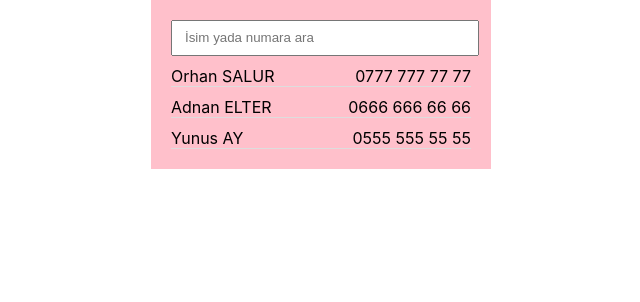
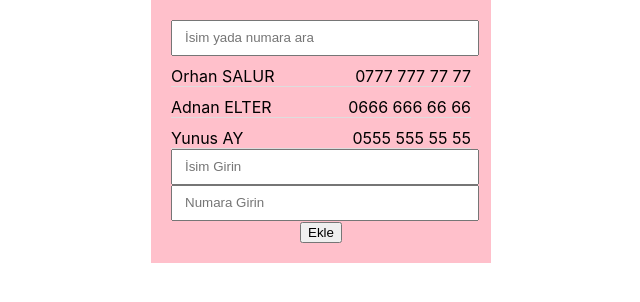
Before and after one commit to salurs/phone-book, a React (Create React App) app: page / in a window 1280 px wide. Shown: the top 302 px of the page, without its empty margins (319-959 px from the left). Built offline with nearby package versions, Linux system fonts and the light colour scheme.

Commit message:
form component

```diff
--- a/src/App.css
+++ b/src/App.css
@@ -1,5 +1,9 @@
 .App {
   text-align: center;
+  width: 300px;
+  margin: 0 auto;
+  padding: 20px;
+  background: pink;
 }
 
 .App-logo {
--- a/src/components/App.js
+++ b/src/components/App.js
@@ -1,4 +1,5 @@
 import React, { Component } from "react";
+import "../App.css";
 import Contacts from "./contacts";
 
 class App extends Component {
--- a/src/components/contacts.js
+++ b/src/components/contacts.js
@@ -1,5 +1,6 @@
 import React, { Component } from "react";
 import List from "./list";
+import Form from "./form";
 
 class Contacts extends Component {
   state = {};
@@ -7,6 +8,7 @@ class Contacts extends Component {
     return (
       <div>
         <List />
+        <Form />
       </div>
     );
   }
--- a/src/components/form.js
+++ b/src/components/form.js
@@ -3,7 +3,16 @@ import React, { Component } from "react";
 class Form extends Component {
   state = {};
   render() {
-    return <div />;
+    return (
+      <div>
+        <form>
+          <input name="name" id="name" placeholder="İsim Girin" />
+          <br />
+          <input name="phone" id="phone" placeholder="Numara Girin" />
+          <button>Ekle</button>
+        </form>
+      </div>
+    );
   }
 }
 
--- a/src/components/list.css
+++ b/src/components/list.css
@@ -11,10 +11,7 @@ li {
   list-style: none;
 }
 .listArea {
-  width: 300px;
   margin: 0 auto;
-  padding: 20px;
-  background: pink;
 }
 .list li {
   padding-top: 10px;
```
